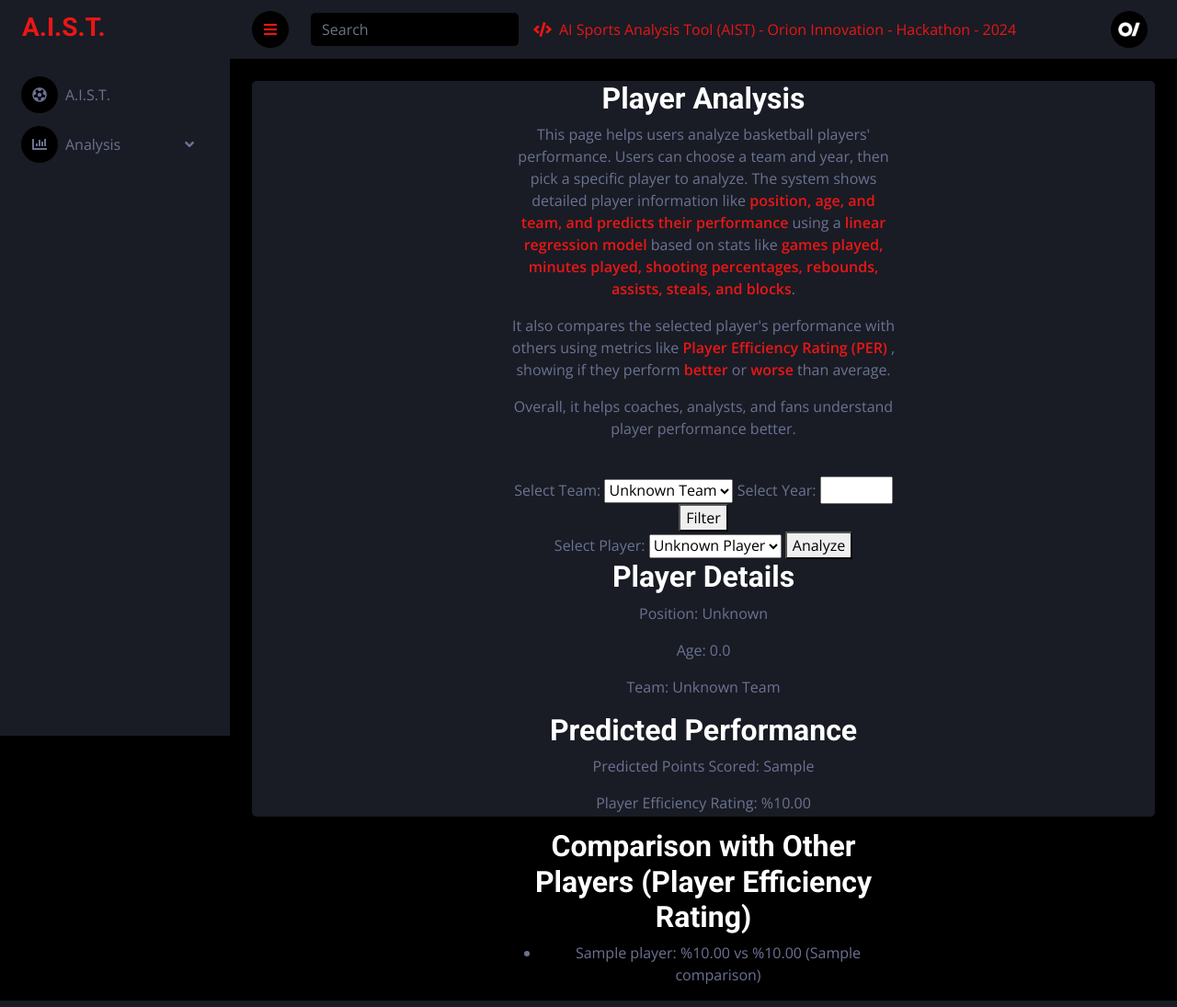
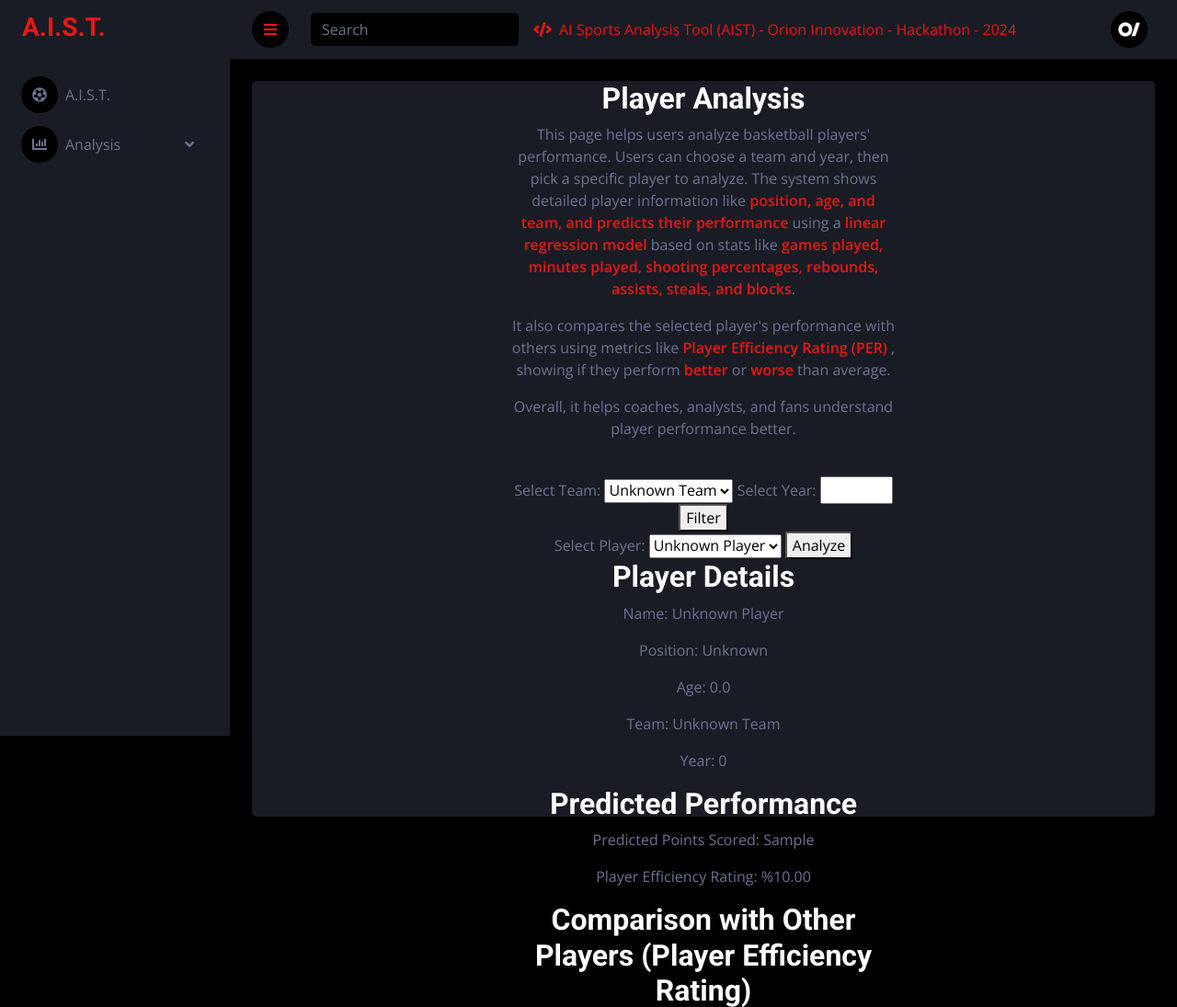
Before and after one commit to KenanAegean/AIST-Hackathon, a Django app: template aist/templates/player_based_analysis.html in a window 1280 px wide. Shown: the top 1095 px of the page at 92% size. Run offline with Django 5.2, Linux system fonts and the light colour scheme; data comes from the database, SQL or seed files in the repository; the template is opened without the code that fills it: values that come from a table or form of the project are taken from there, most other values are stand-ins (such as "Sample title", 1, 10 or a date in 2020); some libraries are stand-ins or nearby versions.

Commit message:
minor fixes

```diff
--- a/aist/analysis/views.py
+++ b/aist/analysis/views.py
@@ -38,6 +38,7 @@ def player_analysis(request):
             player_details = selected_player
 
     return render(request, 'player_based_analysis.html', {
+        'year': year,
         'teams': teams,
         'filtered_players': filtered_players,
         'player_details': player_details,
--- a/aist/templates/player_based_analysis.html
+++ b/aist/templates/player_based_analysis.html
@@ -50,9 +50,11 @@
 
         {% if player_details %}
         <h2>Player Details</h2>
+        <p>Name: {{ player_details }}</p>
         <p>Position: {{ player_details.Pos }}</p>
         <p>Age: {{ player_details.Age }}</p>
         <p>Team: {{ player_details.Tm }}</p>
+        <p>Year: {{ player_details.Year|floatformat:"0" }}</p>
         <!-- Add more player details as needed -->
         {% endif %}
 
```
Also changed, not shown: 4 other files.
